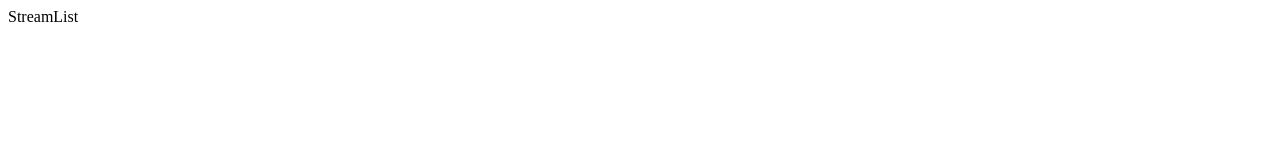
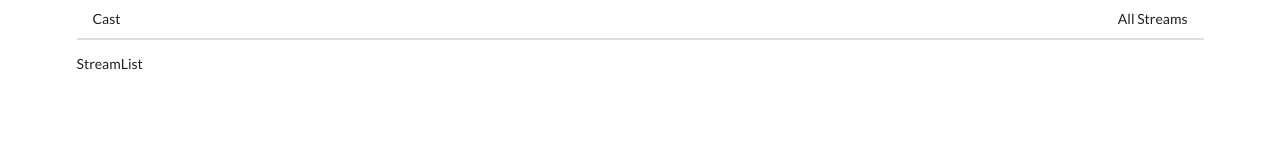
Before and after one commit to vincen7tran/cast, a React app in the folder client/: page / in a window 1280 px wide. Built offline with nearby package versions, Linux system fonts and the light colour scheme.

Commit message:
Header & SemanticUI Setup

```diff
--- a/client/public/index.html
+++ b/client/public/index.html
@@ -2,7 +2,8 @@
 <html lang="en">
   <head>
     <meta charset="utf-8" />
-    <title>React App</title>
+    <link rel="stylesheet" href="https://cdnjs.cloudflare.com/ajax/libs/semantic-ui/2.4.1/semantic.min.css">
+    <title>Cast</title>
   </head>
   <body>
     <div id="root"></div>
--- a/client/src/components/App.js
+++ b/client/src/components/App.js
@@ -1,18 +1,20 @@
 import React from 'react';
-import { BrowserRouter, Route, Link } from 'react-router-dom';
+import { BrowserRouter, Route } from 'react-router-dom';
 import StreamCreate from '../components/streams/StreamCreate';
 import StreamEdit from '../components/streams/StreamEdit';
 import StreamDelete from '../components/streams/StreamDelete';
 import StreamList from '../components/streams/StreamList';
 import StreamShow from '../components/streams/StreamShow';
+import Header from '../components/Header';
 
 
 
 const App = () => {
   return (
-    <div>
+    <div className="ui container">
       <BrowserRouter>
        <div>
+        <Header />
         <Route path="/" exact component={StreamList} />
         <Route path="/streams/new" component={StreamCreate} />
         <Route path="/streams/edit" component={StreamEdit} />
--- /dev/null
+++ b/client/src/components/Header.js
@@ -0,0 +1,19 @@
+import React from 'react';
+import { Link } from 'react-router-dom';
+
+const Header = () => {
+  return (
+    <div className="ui secondary pointing menu">
+      <Link to="/" className="item">
+        Cast
+      </Link>
+      <div className="right menu">
+        <Link to="/" className="item">
+          All Streams
+        </Link>
+      </div>
+    </div>
+  );
+};
+
+export default Header;
```
